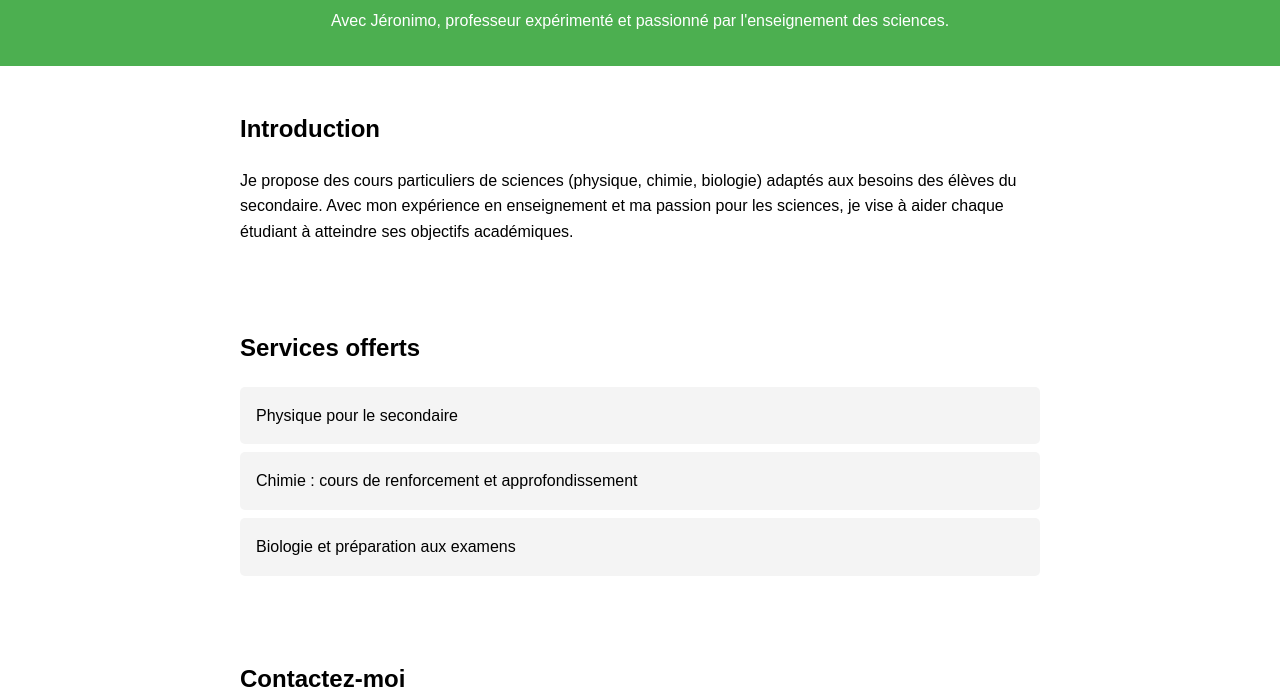
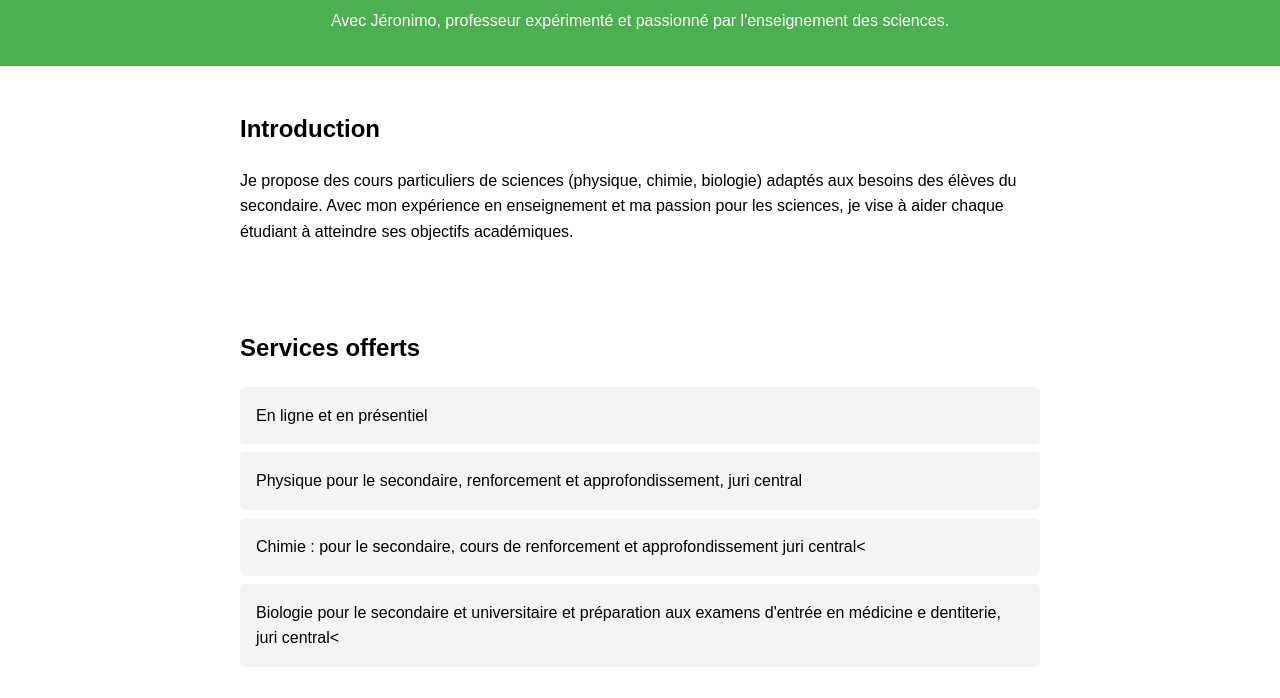
Before and after one commit to JFreitasSciences/Cours-de-Sciences, a plain HTML site: page index.html in a window 1280 px wide. Shown: the part 102-800 px from the top of the page. Drawn offline with Linux system fonts and the light colour scheme.

Commit message:
Update index.html

```diff
--- a/index.html
+++ b/index.html
@@ -84,9 +84,10 @@
     <section>
         <h2>Services offerts</h2>
         <ul class="services">
-            <li>Physique pour le secondaire</li>
-            <li>Chimie : cours de renforcement et approfondissement</li>
-            <li>Biologie et préparation aux examens</li>
+            <li>En ligne et en présentiel</li>
+            <li>Physique pour le secondaire, renforcement et approfondissement, juri central</li>
+            <li>Chimie : pour le secondaire, cours de renforcement et approfondissement juri central<</li>
+            <li>Biologie pour le secondaire et universitaire et préparation aux examens d'entrée en médicine e dentiterie, juri central<</li>
         </ul>
     </section>
 
```
